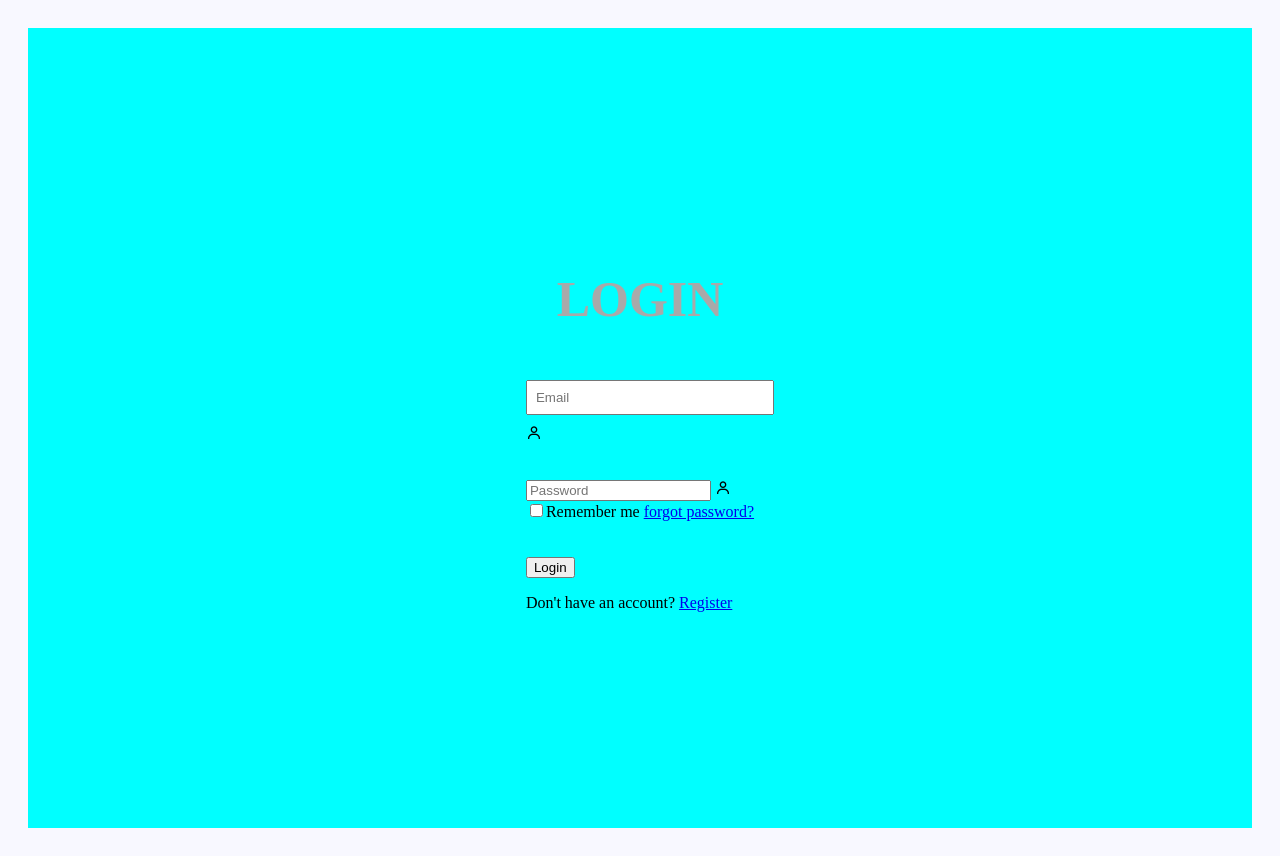
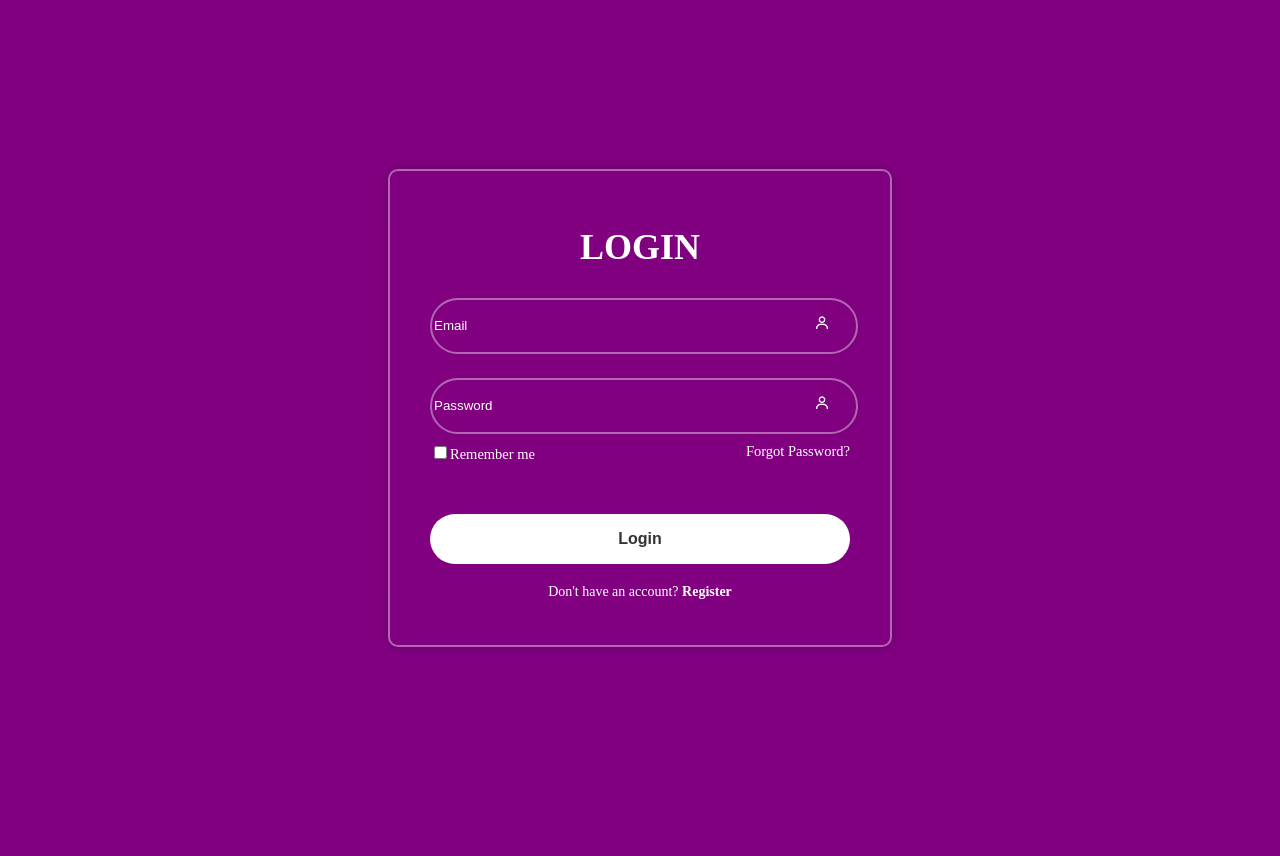
Before and after one commit to tulugkucukogut/Flatmate, a Flask app: page /login in a window 1280 px wide. After the commit the page ends 647 px from the top, so only its background shows below. Run offline with Flask 3, Linux system fonts and the light colour scheme.

Commit message:
Login page styles are added

```diff
--- a/templates/login_page.html
+++ b/templates/login_page.html
@@ -13,13 +13,12 @@
 
     <div class="wrapper">
         <form action="/login" method="post">
-            <h2>LOGIN</h2>
+            <h1>LOGIN</h1>
             <div class="input-box">
                 <input type="text" id="email" name="email" placeholder= "Email" required>
                 <i class='bx bx-user'></i>
 
             </div>
-            <br><br>
             <div class="input-box">
                 <input type="password" id="password" name="password" placeholder= "Password" required>
                 <i class='bx bx-user'></i>
@@ -27,7 +26,7 @@
             </div>
             <div class="remember-forgot">
                 <label><input type="checkbox">Remember me</label>
-                <a href="#">forgot password?</a>
+                <a href="#">Forgot Password?</a>
             </div>
             <br><br>
             <button type="submit" class="btn" value="Submit">Login</button>
--- a/templates/static/main.css
+++ b/templates/static/main.css
@@ -1,34 +1,103 @@
-h2{
-    color: darkgrey;
-    text-align: center;
-    font-size: 50px;
-}
-
-input[type=text]{
-    width:100%;
-    padding: 8px 8px;
-    margin: 10px 0;
-}
-
-
-input[type=submit]{
-    width: 100%;
-    background-color: yellowgreen;
-    color: white;
-    padding: 12px 12px;
-    border: none;
-    border-radius: 6px;
-}
 
 body{
-    background-color: ghostwhite;
-    padding: 20px;
-}
-
-.wrapper{
     display: flex;
     justify-content: center;
     align-items: center;
     min-height: 100vh;
-    background-color: aqua;
+    background-color: purple;
 }
+
+.wrapper{
+    width:420px;
+    background-color: transparent;
+    color: white;
+    background-origin: padding-box;
+    border: 2px solid rgba(255, 255, 255, .4);
+    box-shadow: 0 0 10px rgba(0, 0, 0, .2);
+    backdrop-filter: blur(20px);
+    border-radius: 10px;
+    padding: 30px 40px;
+}
+
+.wrapper h1{
+    font-size: 36px;
+    text-align: center;
+}
+
+.wrapper .input-box{
+    position: relative;
+    width: 100%;
+    height: 50px;
+    margin:30px 0;
+}
+
+.input-box input{
+    width: 100%;
+    height: 100%;
+    background-color: transparent;
+    border: none;
+    outline: none;
+    border: 2px solid rgba(255, 255, 255, .4);
+    border-radius: 40px;
+    color: #fff;
+}
+
+.input-box input::placeholder{
+    color: white;
+}
+
+.input-box i{
+    position: absolute;
+    right: 20px;
+    transform: translateY(-50%);
+    top: 50%;
+}
+
+.wrapper .remember-forgot{
+    display: flex;
+    justify-content: space-between;
+    font-size: 14.5px;
+    margin: -15px 0 15px;
+}
+
+.remember-forgot label input{
+    accent-color: white;
+    margin-right: 3px;
+}
+
+.remember-forgot a{
+    color: white;
+    text-decoration: none;
+}
+
+.remember-forgot a:hover{
+    text-decoration: underline;
+}
+
+.wrapper .btn{
+    width: 100%;
+    height: 50px;
+    background-color: white;
+    border: none;
+    outline: none;
+    border: 2px solid rgba(255, 255, 255, .4);
+    border-radius: 40px;
+    font-size: 16px;
+    color:#333;
+    font-weight: 600;
+}
+
+.wrapper .register-link{
+    font-size: 14px;
+    text-align: center;
+    margin: 20px 0 15px;
+}
+.register-link p a{
+    color: #fff;
+    text-decoration: none;
+    font-weight: 600;
+}
+
+.register-link p a:hover{
+    text-decoration: underline;
+}
```
